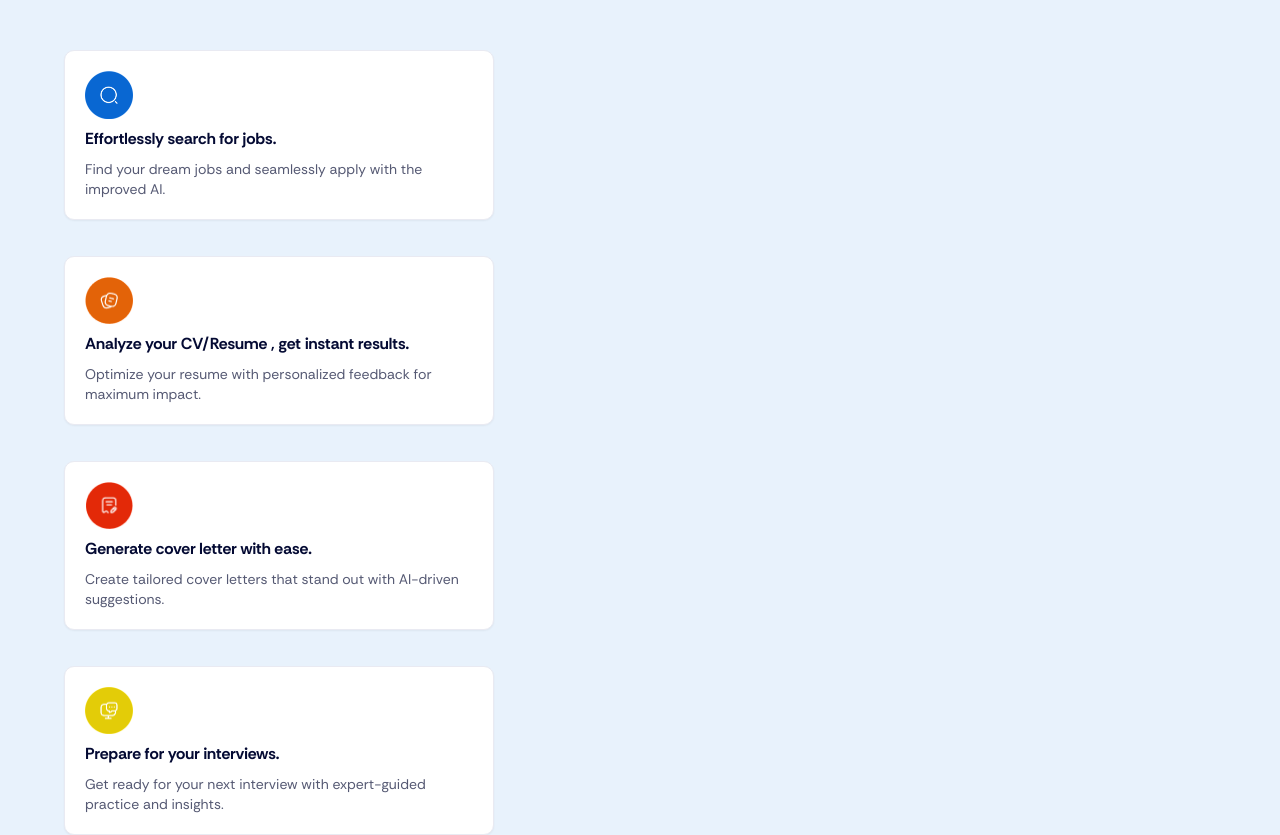
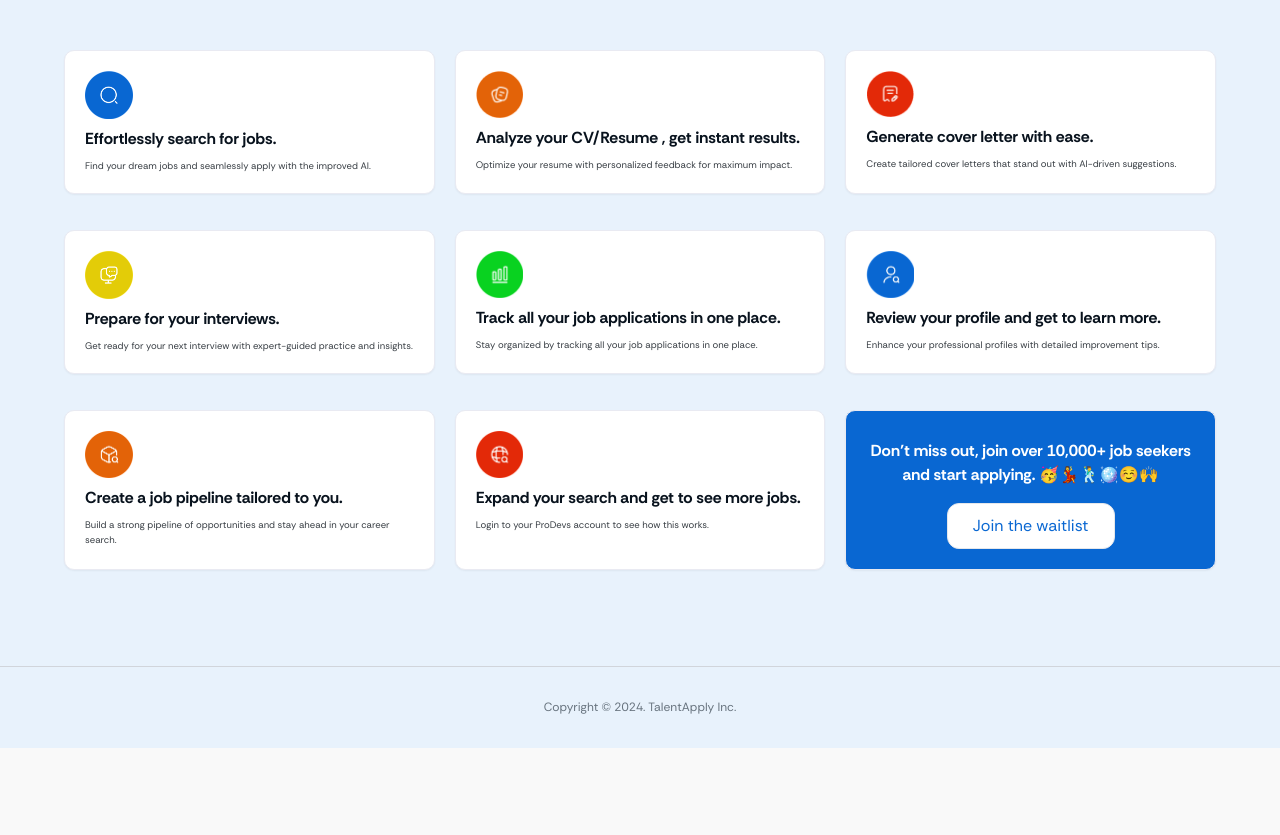
Before and after one commit to Earthpasserby/talent_apply_waitlist, a React (Vite) app: page / in a window 1280 px wide. Shown: the part 1920-2755 px from the top of the page. After the commit the page ends 2668 px from the top, so only its background shows below. Built offline with nearby package versions, Linux system fonts and the light colour scheme.

Commit message:
modifications

```diff
--- a/src/components/Waitlist.jsx
+++ b/src/components/Waitlist.jsx
@@ -46,6 +46,9 @@ const Waitlist = () => {
       </div>
       <Direct />
       <Features />
+
+
+
     </>
   );
 };
--- a/src/components/feature_col.jsx
+++ b/src/components/feature_col.jsx
@@ -11,16 +11,16 @@ const Feature_col = () => {
   return (
     <>
       <div className="w-[90vw]  tablet:mt-0 mx-auto max-w-[1280px]">
-        <div className="w-full grid grid grid-cols-1 laptop:grid-cols-3 tablet:grid-cols-2 gap-5 tablet:gap-2 tablet:gap-y-4 tablet:justify-between justify-center flex-wrap  *:max-w-[430px] *:tablet:max-w-full *:bg-white  *:shadow-sm  *:rounded-[10px] *:border-[0.5px] *:border-[#E9EAF2] *:p-5 *:tablet:p-[30px] ">
+        <div className="w-full grid grid  grid-cols-1 sm:grid-cols-2 lg:grid-cols-3 gap-5 tablet:gap-2 tablet:gap-y-4 tablet:justify-between justify-center flex-wrap  *:max-w-[430px] *:tablet:max-w-full *:bg-white  *:shadow-sm  *:rounded-[10px] *:border-[0.5px] *:border-[#E9EAF2] *:p-5 *:tablet:p-[30px] ">
           <div className=" w-full nine:w-[49.2%] laptop:w-[32.333%] mb-4">
             <div className=" justify-start items-center gap-2 ">
               <div className="">
                 <img src={search} className="w-[47.5px]" alt="Review-img" />
               </div>
-              <h2 className="text-base mt-2 tablet:leading-9 leading-6 font-bold text-[#040A33]">
+              <h2 className="text-base text-[12.67px] mt-2 tablet:leading-9 leading-6 font-bold text-[#08121D]">
                 Effortlessly search for jobs.
               </h2>
-              <p className="text-sm text-left mt-2 text-[#555973]">
+              <p className="text-[9.5px] text-left mt-2 text-[#373D43]">
                 Find your dream jobs and seamlessly apply with the improved AI.
               </p>
             </div>
@@ -30,10 +30,10 @@ const Feature_col = () => {
               <div className="">
                 <img src={analysis} className="w-[47.5px]" alt="Review-img" />
               </div>
-              <h2 className="text-base mt-2 tablet:leading-9 leading-6 font-bold text-[#040A33]">
+              <h2 className="text-base text-[12.67px] mt-2 tablet:leading-9 leading-6 font-bold text-[#08121D]">
                 Analyze your CV/Resume , get instant results.
               </h2>
-              <p className="text-sm text-left mt-2 text-[#555973]">
+              <p className="text-[9.5px] text-left mt-2 text-[#373D43]">
                 Optimize your resume with personalized feedback for maximum
                 impact.
               </p>
@@ -44,10 +44,10 @@ const Feature_col = () => {
               <div className="">
                 <img src={generate} className="w-[47.5px]" alt="Review-img" />
               </div>
-              <h2 className="text-base mt-2 tablet:leading-9 leading-6 font-bold text-[#040A33]">
+              <h2 className="text-base text-[12.67px] mt-2 tablet:leading-9 leading-6 font-bold text-[#08121D]">
                 Generate cover letter with ease.
               </h2>
-              <p className="text-sm text-left mt-2 text-[#555973]">
+              <p className="text-[9.5px] text-left mt-2 text-[#373D43]">
                 Create tailored cover letters that stand out with AI-driven
                 suggestions.
               </p>
@@ -58,10 +58,10 @@ const Feature_col = () => {
               <div className="">
                 <img src={rep} className="w-[47.5px]" alt="Review-img" />
               </div>
-              <h2 className="text-base mt-2 tablet:leading-9 leading-6 font-bold text-[#040A33]">
+              <h2 className="text-base text-[12.67px] mt-2 tablet:leading-9 leading-6 font-bold text-[#08121D]">
                 Prepare for your interviews.
               </h2>
-              <p className="text-sm text-left mt-2 text-[#555973]">
+              <p className="text-[9.5px] text-left mt-2 text-[#373D43]">
                 Get ready for your next interview with expert-guided practice
                 and insights.
               </p>
@@ -72,10 +72,10 @@ const Feature_col = () => {
               <div className="">
                 <img src={track} className="w-[47.5px]" alt="Review-img" />
               </div>
-              <h2 className="text-base mt-2 tablet:leading-9 leading-6 font-bold text-[#040A33]">
+              <h2 className="text-base text-[12.67px] mt-2 tablet:leading-9 leading-6 font-bold text-[#08121D]">
                 Track all your job applications in one place.
               </h2>
-              <p className="text-sm text-left mt-2 text-[#555973]">
+              <p className="text-[9.5px] text-left mt-2 text-[#373D43]">
                 Stay organized by tracking all your job applications in one
                 place.
               </p>
@@ -86,10 +86,10 @@ const Feature_col = () => {
               <div className="">
                 <img src={view} className="w-[47.5px]" alt="Review-img" />
               </div>
-              <h2 className="text-base mt-2 tablet:leading-9 leading-6 font-bold text-[#040A33]">
+              <h2 className="text-base text-[12.67px] mt-2 tablet:leading-9 leading-6 font-bold text-[#08121D]">
                 Review your profile and get to learn more.
               </h2>
-              <p className="text-sm text-left mt-2 text-[#555973]">
+              <p className="text-[9.5px] text-left mt-2 text-[#373D43]">
                 Enhance your professional profiles with detailed improvement
                 tips.
               </p>
@@ -100,10 +100,10 @@ const Feature_col = () => {
               <div className="">
                 <img src={create} className="w-[47.5px]" alt="Review-img" />
               </div>
-              <h2 className="text-base mt-2 tablet:leading-9 leading-6 font-bold text-[#040A33]">
+              <h2 className="text-base text-[12.67px] mt-2 tablet:leading-9 leading-6 font-bold text-[#08121D]">
                 Create a job pipeline tailored to you.
               </h2>
-              <p className="text-sm text-left mt-2 text-[#555973]">
+              <p className="text-[9.5px] text-left mt-2 text-[#373D43]">
                 Build a strong pipeline of opportunities and stay ahead in your
                 career search.
               </p>
@@ -114,27 +114,28 @@ const Feature_col = () => {
               <div className="">
                 <img src={expand} className="w-[47.5px]" alt="Review-img" />
               </div>
-              <h2 className="text-base mt-2 tablet:leading-9 leading-6 font-bold text-[#040A33]">
+              <h2 className="text-base text-[12.67px] mt-2 tablet:leading-9 leading-6 font-bold text-[#08121D]">
                 Expand your search and get to see more jobs.
               </h2>
-              <p className="text-sm text-left mt-2 text-[#555973]">
+              <p className="text-[9.5px] text-left mt-2 text-[#373D43]">
                 Login to your ProDevs account to see how this works.
               </p>
             </div>
           </div>{" "}
-          <div className=" w-full nine:w-[49.2%] laptop:w-[32.333%] mb-4 !bg-[#0967D2] ">
+          <div className=" w-full nine:w-[49.2%] laptop:w-[32.333%] mb-4 !bg-[#0967D2] tablet:text-center">
             <div className=" justify-center items-center gap-2 text-center">
-              <h2 className="text-base mt-4 tablet:leading-9 leading-6 font-bold text-[#fff]">
+              <h2 className="text-base mt-2 tablet:leading-9 text-[16px] leading-6 font-bold text-[#fff]">
                 Don’t miss out, join over 10,000+ job seekers and start
                 applying. 🥳💃🕺🪩☺️🙌
               </h2>
-              <button className="mt-4 border-[0.5px] border-0 py-2 bg-[#fff] md:py-[10px] px-5 md:px-[25px] rounded-xl text-[#0967d2] text-base font-normal">
+              <button className="mt-4  text-[16px] border-[0.5px] border-0 py-2 bg-[#fff] md:py-[10px] px-5 md:px-[25px] rounded-xl text-[#0967d2] text-base font-normal">
                 Join the waitlist
               </button>
             </div>
           </div>
         </div>
       </div>
+
     </>
   );
 };
--- a/src/components/features.jsx
+++ b/src/components/features.jsx
@@ -15,6 +15,10 @@ const Features = () => {
             </p>
           </div>
           <Feature_col />
+          <div className="pt-20">
+            <hr className="absolute left-0 w-full border-t border-gray-300" />
+            <p className="text-[#67737E] text-center text-[12px] pt-8 pb-8">Copyright © 2024. TalentApply Inc.</p>
+          </div>
         </div>
       </div>
     </>
```
